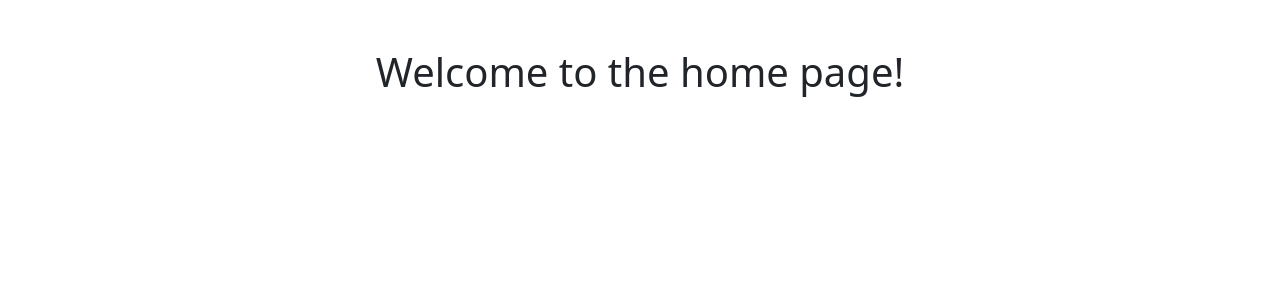
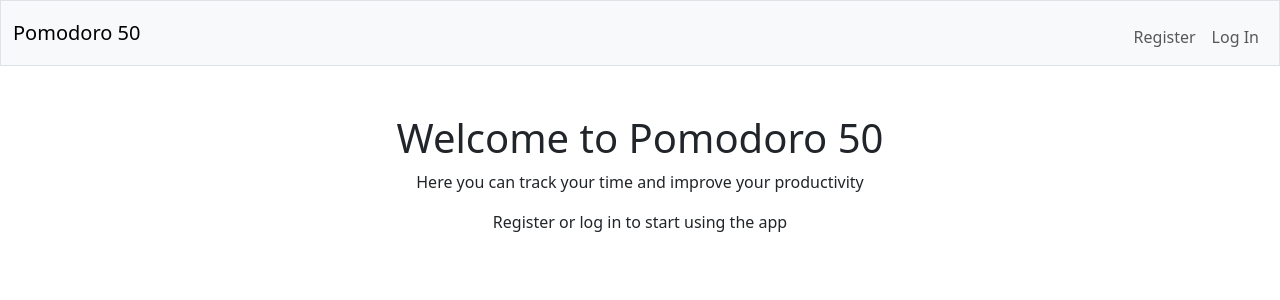
Before and after one commit to haolamnm/CS50x-project, a Flask app: page / in a window 1280 px wide. Shown: the top 300 px of the page. Run offline with Flask 3, Linux system fonts and the light colour scheme.

Commit message:
add username filter for Jinja templates, enforce email length constraint in validation, and update User model with constructor and representation

```diff
--- a/app/__init__.py
+++ b/app/__init__.py
@@ -15,6 +15,12 @@ migrate = Migrate(app, db)
 
 Session(app)
 
+def username(user_id: int) -> str:
+	from app.models import User
+	user = User.query.get(user_id)
+	return user.username
+app.jinja_env.filters['username'] = username
+
 from app import routes, models
 
 # Set up console logging
--- a/app/helpers.py
+++ b/app/helpers.py
@@ -26,6 +26,8 @@ def validate_email(email: str) -> str | None:
 		return 'Email is required'
 	except errors.InvalidEmailError:
 		return 'Email is invalid'
+	if len(email) > 100:
+		return 'We do not accept emails longer than 100 characters'
 	if User.query.filter_by(email=email).first():
 		return 'Email is already taken'
 	return None
--- a/app/templates/index.html
+++ b/app/templates/index.html
@@ -5,5 +5,7 @@
 {% endblock %}
 
 {% block main %}
-	<h1>Welcome to the home page!</h1>
+	<h1>Welcome to Pomodoro 50</h1>
+	<p>Here you can track your time and improve your productivity</p>
+	<p>Register or log in to start using the app</p>
 {% endblock %}
--- a/app/templates/layout.html
+++ b/app/templates/layout.html
@@ -19,8 +19,32 @@
 	</title>
 </head>
 <body>
-	<nav>
-		<!-- TODO: Implememnt nav bar -->
+	<nav class="bg-light border navbar navbar-expand-md navbar-light">
+		<div class="container-fluid">
+			<a class="navbar-brand" href="/"><span class="red">Pomodoro 50</span></a>
+			<button aria-controls="navbar" aria-expanded="false" aria-label="Toggle navigation" class="navbar-toggler" data-bs-target="#navbar" data-bs-toggle="collapse" type="button">
+				<span class="navbar-toggler-icon"></span>
+			</button>
+			<div class="collapse navbar-collapse" id="navbar">
+				{% if session["user_id"] %}
+					<ul class="navbar-nav me-auto mt-2">
+						<li class="nav-item"><a class="nav-link" href="/timer">Timer</a></li>
+						<li class="nav-item"><a class="nav-link" href="/statistic">Statistic</a></li>
+						<li class="nav-item"><a class="nav-link" href="/history">History</a></li>
+						<li class="nav-item"><a class="nav-link" href="/settings">Settings</a></li>
+					</ul>
+					<ul class="navbar-nav ms-auto mt-2">
+						<li class="nav-item"><a class="nav-link" href="/account">{{ session["user_id"] | username() }}</a></li>
+						<li class="nav-item"><a class="nav-link" href="/logout">Log Out</a></li>
+					</ul>
+				{% else %}
+					<ul class="navbar-nav ms-auto mt-2">
+						<li class="nav-item"><a class="nav-link" href="/register">Register</a></li>
+						<li class="nav-item"><a class="nav-link" href="/login">Log In</a></li>
+					</ul>
+				{% endif %}
+			</div>
+		</div>
 	</nav>
 	{% if get_flashed_messages() %}
 		<header>
--- a/test.py
+++ b/test.py
@@ -23,6 +23,7 @@ class TestHelpers(unittest.TestCase):
 		self.assertEqual(validate_email('invalid@invalid.c'), 'Email is invalid')
 		self.assertEqual(validate_email('invalid@@gmail.com'), 'Email is invalid')
 		self.assertEqual(validate_email('invalid@gmail..com'), 'Email is invalid')
+		self.assertEqual(validate_email('invalid' * 20 + '@gmail.com'), 'We do not accept emails longer than 100 characters')
 		self.assertEqual(validate_email('valid@gmail.com'), None)
 
 	def test_validate_password(self):
```
Also changed, not shown: app/models.py (+16 -0 lines), app/static/css/styles.css (added), app/static/js/timer.js (added).
